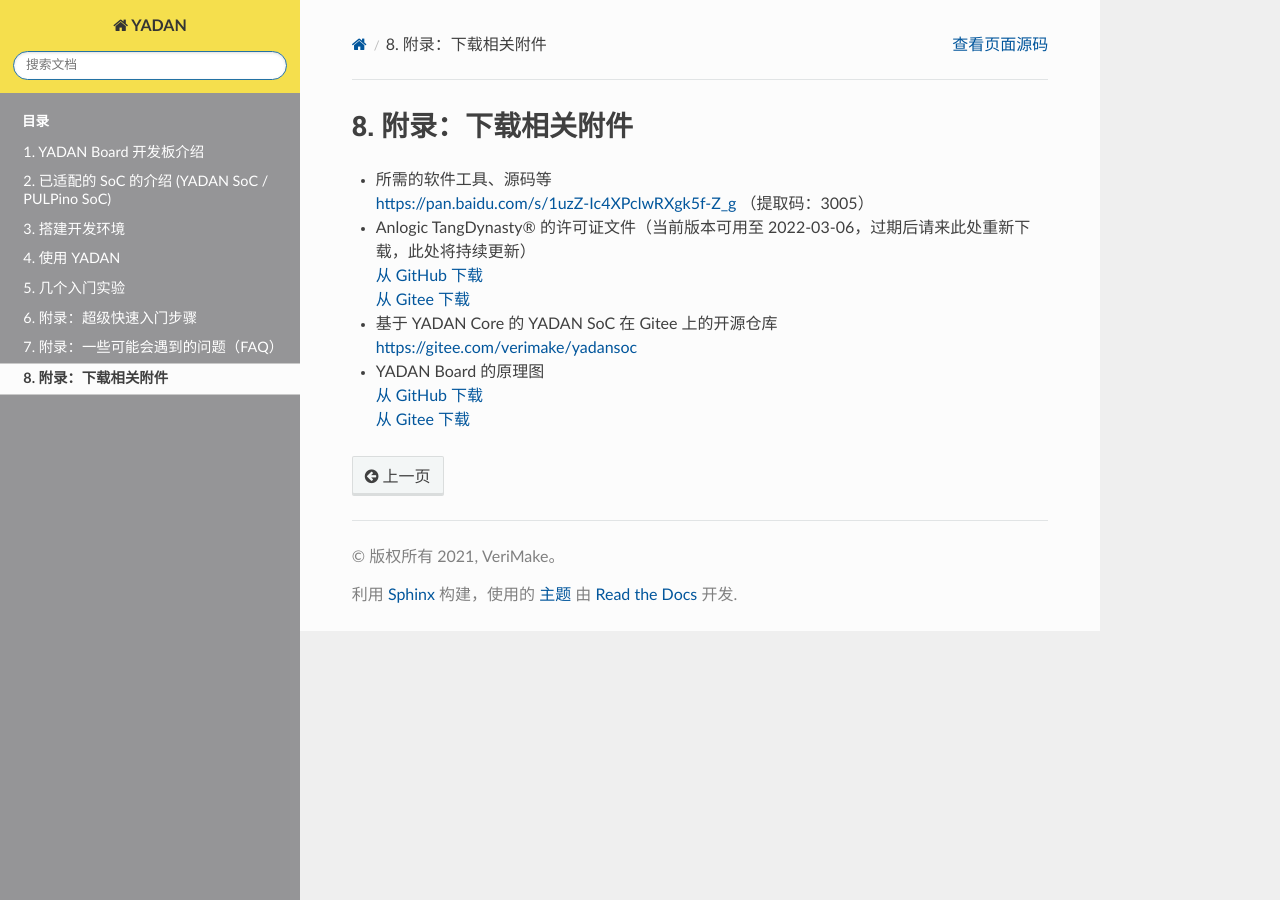
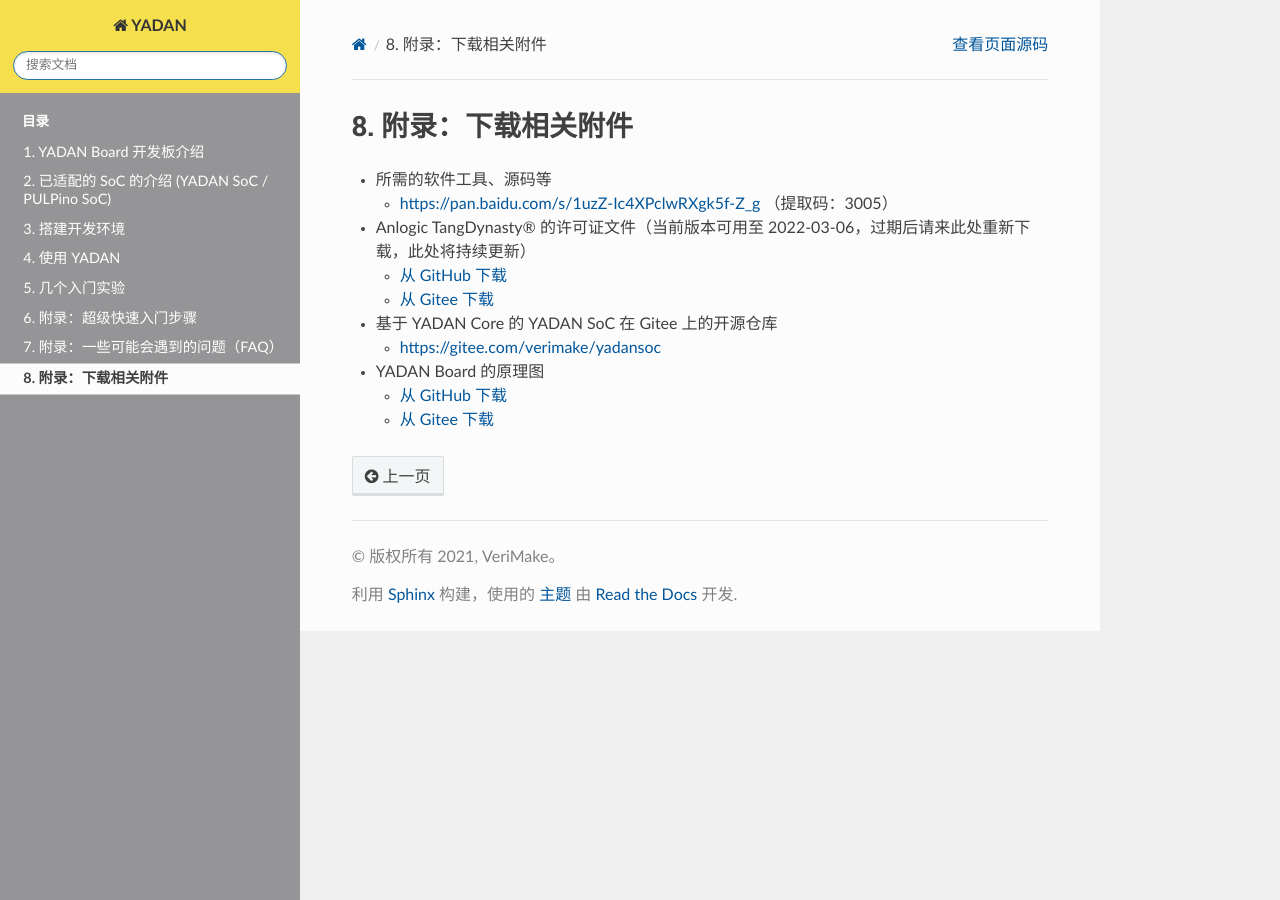
Before and after one commit to CSY-tvgo/YADAN-Docs, a Sphinx documentation site: the page built from docs/source/chap8.md, in a window 1280 px wide. Built offline with Sphinx 7.4.7 and the Read the Docs theme 2.0.0, drawn with Linux system fonts in a browser that asks for light colours.

Commit message:
upload .lic and create Download Center

```diff
--- a/docs/source/chap8.md
+++ b/docs/source/chap8.md
@@ -1,15 +1,15 @@
 # 附录：下载相关附件
 
 + 所需的软件工具、源码等
-  [https://pan.baidu.com/s/1uzZ-Ic4XPclwRXgk5f-Z_g](https://pan.baidu.com/s/1uzZ-Ic4XPclwRXgk5f-Z_g) （提取码：3005）
+  + [https://pan.baidu.com/s/1uzZ-Ic4XPclwRXgk5f-Z_g](https://pan.baidu.com/s/1uzZ-Ic4XPclwRXgk5f-Z_g) （提取码：3005）
 
 + Anlogic TangDynasty® 的许可证文件（当前版本可用至 2022-03-06，过期后请来此处重新下载，此处将持续更新）
-  [从 GitHub 下载](https://github.com/CSY-tvgo/YADAN-Docs/blob/main/docs/source/attachments/Anlogic.lic)
-  [从 Gitee 下载](https://gitee.com/verimaker/yadan-board/blob/master/software/license/Anlogic.lic)
+  + [从 GitHub 下载](https://github.com/CSY-tvgo/YADAN-Docs/blob/main/docs/source/attachments/Anlogic.lic)
+  + [从 Gitee 下载](https://gitee.com/verimaker/yadan-board/blob/master/software/license/Anlogic.lic)
 
 + 基于 YADAN Core 的 YADAN SoC 在 Gitee 上的开源仓库
-  [https://gitee.com/verimake/yadansoc](https://gitee.com/verimake/yadansoc)
+  + [https://gitee.com/verimake/yadansoc](https://gitee.com/verimake/yadansoc)
 
 + YADAN Board 的原理图
-  [从 GitHub 下载](https://github.com/CSY-tvgo/YADAN-Docs/blob/main/docs/source/attachments/Schematic_YADAN_v1_0_1_20211228_B.pdf)
-  [从 Gitee 下载](https://gitee.com/verimaker/yadan-board/blob/master/Schematic_YADAN_v1_0_1_20211228_B.pdf)
+  + [从 GitHub 下载](https://github.com/CSY-tvgo/YADAN-Docs/blob/main/docs/source/attachments/Schematic_YADAN_v1_0_1_20211228_B.pdf)
+  + [从 Gitee 下载](https://gitee.com/verimaker/yadan-board/blob/master/Schematic_YADAN_v1_0_1_20211228_B.pdf)
```
